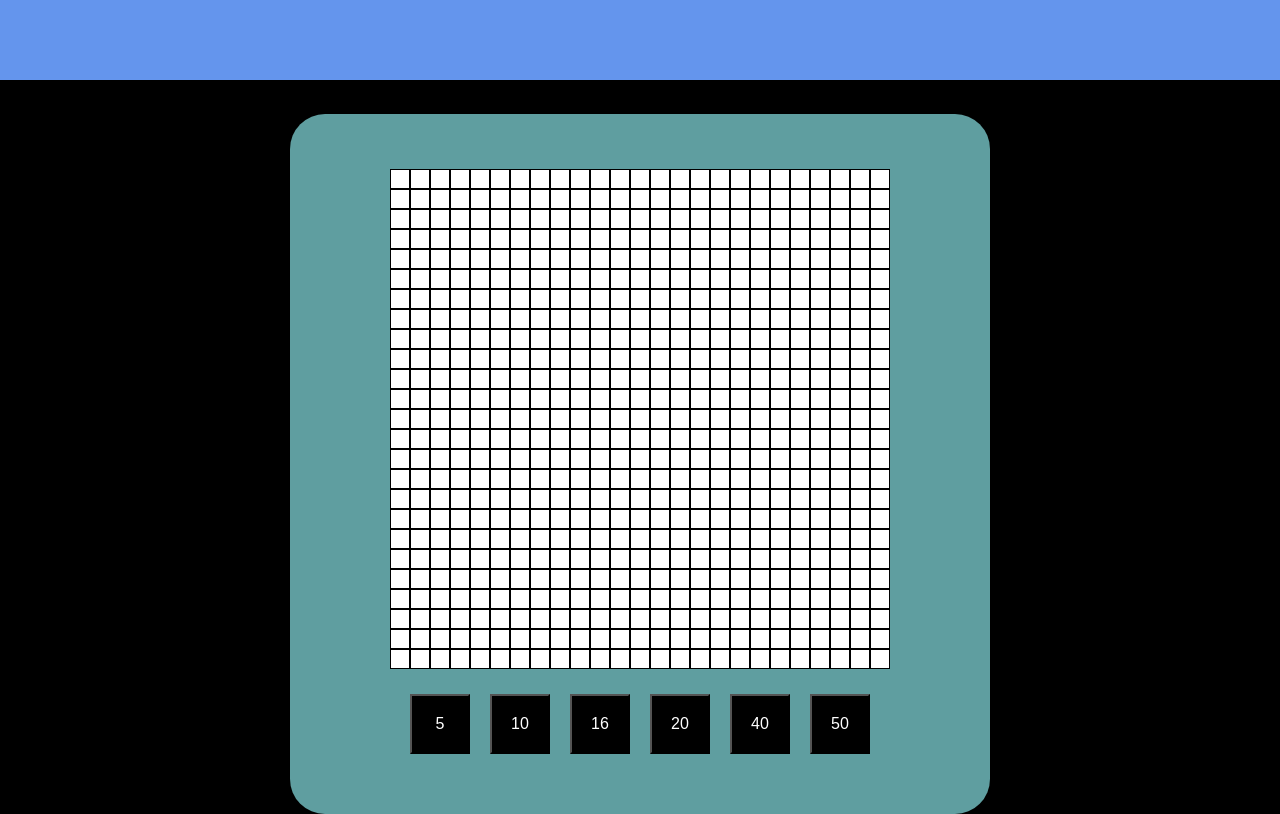
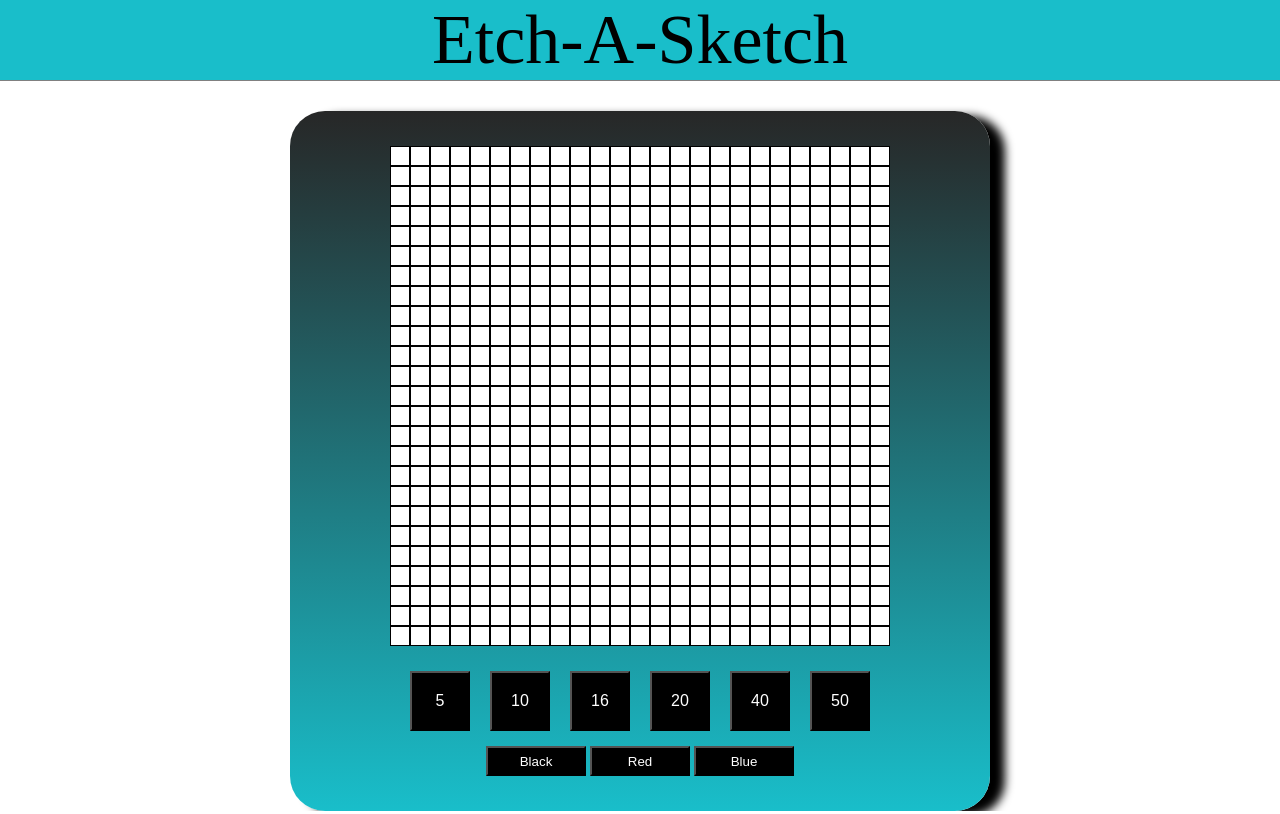
Before and after one commit to EdgarFonseca94/etchasketch, a plain HTML site: page index.html in a window 1280 px wide. Drawn offline with Linux system fonts and the light colour scheme.

Commit message:
Addheader, add change of color buttons

```diff
--- a/code.js
+++ b/code.js
@@ -1,3 +1,14 @@
+function changeColor(e) {
+    Array.from(canvas.children).forEach((child) => {
+        child.style.backgroundColor = 'white';
+    });
+
+    Array.from(canvas.children).forEach((child) => {
+        child.addEventListener('mouseover', () => {
+            child.style.backgroundColor = e;
+        });
+    });
+}
 function changeCanvasSize(squarePerSide) {
     // clears canvas
     canvas.innerHTML = "";
@@ -32,6 +43,6 @@ canvas.setAttribute('style', 'grid-template-columns: repeat(25, 1fr);');
 
 Array.from(canvas.children).forEach((child) => {
     child.addEventListener('mouseover', () => {
-        child.style.backgroundColor = 'grey';
+        child.style.backgroundColor = 'black';
     });
 });
--- a/index.html
+++ b/index.html
@@ -6,8 +6,9 @@
     <meta name="viewport" content="width=device-width, initial-scale=1.0">
     <title>Etch-A-Sketch</title>
     <link rel="stylesheet" href="style.css"/>
+    <script src="code.js" defer></script>
 </head>
-<header></header>
+<header>Etch-A-Sketch</header>
 <body>
     <div id="etch-border">
         <div id="grid-canvas"></div>
@@ -19,8 +20,11 @@
             <button onclick="changeCanvasSize(40)">40</button>
             <button onclick="changeCanvasSize(50)">50</button>
         </div>
+        <div class="color-change-buttons">
+            <button onclick="changeColor(this.value)" value="black">Black</button>
+            <button onclick="changeColor(this.value)" value="red">Red</button>
+            <button onclick="changeColor(this.value)" value="blue">Blue</button>
+        </div>
     </div>
 </body>
 </html>
-
-<script src="code.js"></script>
--- a/style.css
+++ b/style.css
@@ -1,5 +1,5 @@
 html {
-    background-color: black;
+    background-color: white;
 }
 body {
     margin: 0px;
@@ -7,20 +7,24 @@ body {
 header {
     height: 80px;
     width: 100vw;
-    background-color: cornflowerblue;
+    background-color: rgb(25, 190, 202);
     margin-bottom: 30px;
     display: inline-block;
+    font-size: 70px;
+    text-align: center;
+    border-bottom: 1px solid grey;
 }
 #etch-border {
     height: 700px;
     width: 700px;
-    background-color: cadetblue;
     display: flex;
     flex-flow: column;
     justify-content: center;
     align-items: center;
     margin: auto;
     border-radius: 5%;
+    background: linear-gradient(0deg, rgb(25, 190, 202), #272727);
+    box-shadow: 15px 5px 10px black;
 
 }
 #grid-canvas {
@@ -41,6 +45,13 @@ header {
     background-color: black;
     color: white;
 }
+.color-change-buttons > button {
+    height: 30px;
+    width: 100px;
+    margin-top: 10px;
+    background-color: black;
+    color: white;
+}
 .grid-square {
     display: inline-block;
     border-style: solid;
```
